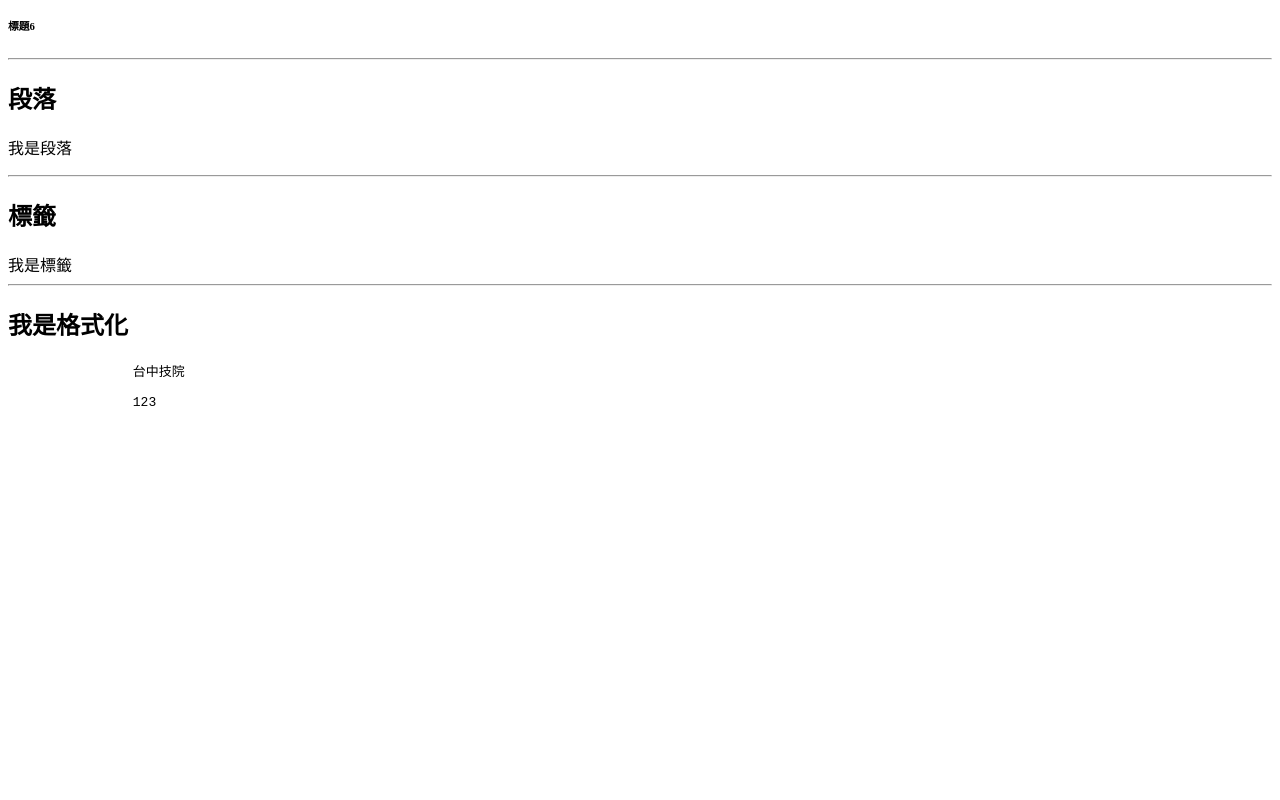
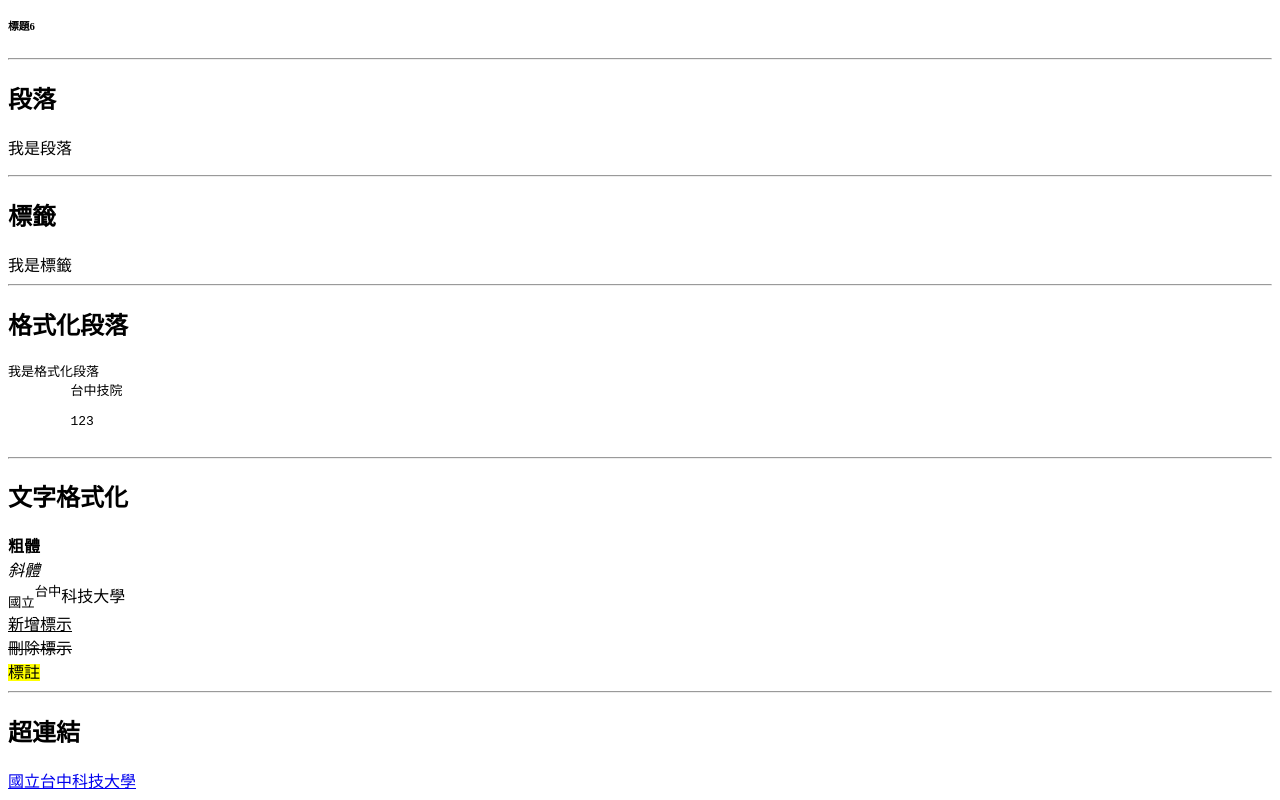
Before and after one commit to 3111110100/3111110100, a plain HTML site: page demo.html in a window 1280 px wide. Shown: the part 351-1151 px from the top of the page. Before the commit the page ends 800 px from the top, so only its background shows below. Drawn offline with Linux system fonts and the light colour scheme.

Commit message:
Add files via upload

```diff
--- a/demo.html
+++ b/demo.html
@@ -21,10 +21,27 @@
     <h2>標籤</h2>
     <span>我是標籤</span>
     <hr>
-    <h2>我是格式化</h2>
-            <pre>
-                台中技院
+    <h2>格式化段落</h2>
+    <pre>我是格式化段落
+        台中技院
 
-                123
+        123
+    </pre>
+    <hr>
+    <h2>文字格式化</h2>
+    <b>粗體</b>
+    <br>
+    <i>斜體</i>
+    <br>
+    <sub>國立</sub><sup>台中</sup>科技大學
+    <br>
+    <ins>新增標示</ins>
+    <br>
+    <del>刪除標示</del>
+    <br>
+    <mark>標註</mark>
+    <hr>
+    <h2>超連結</h2>
+    <a href="https://www.nutc.edu.tw/">國立台中科技大學</a>
 </body>
 </html>
```
